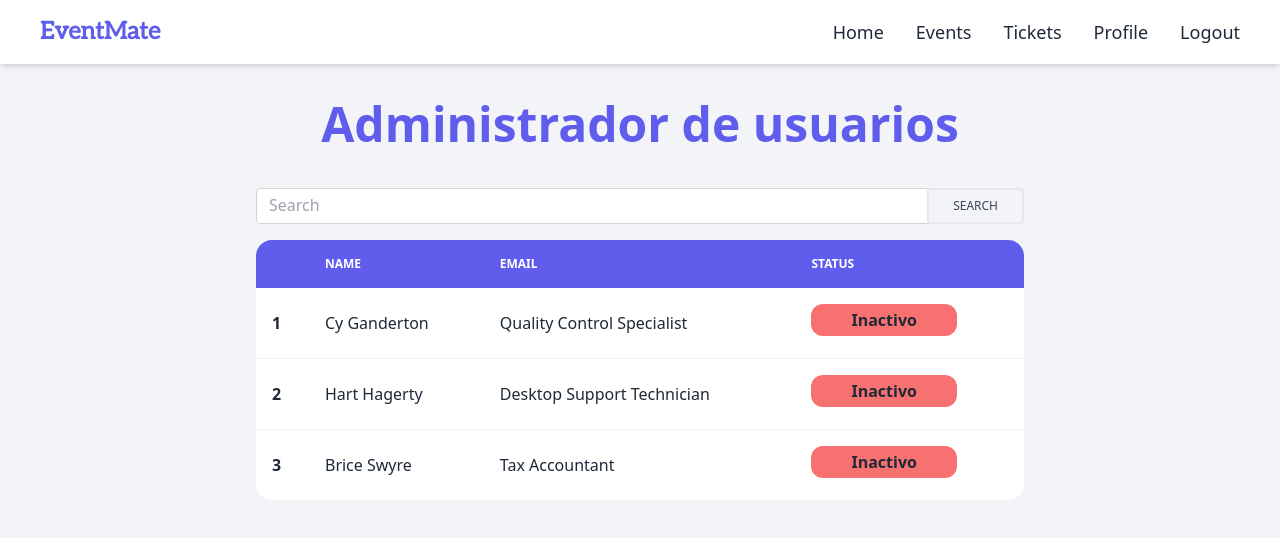
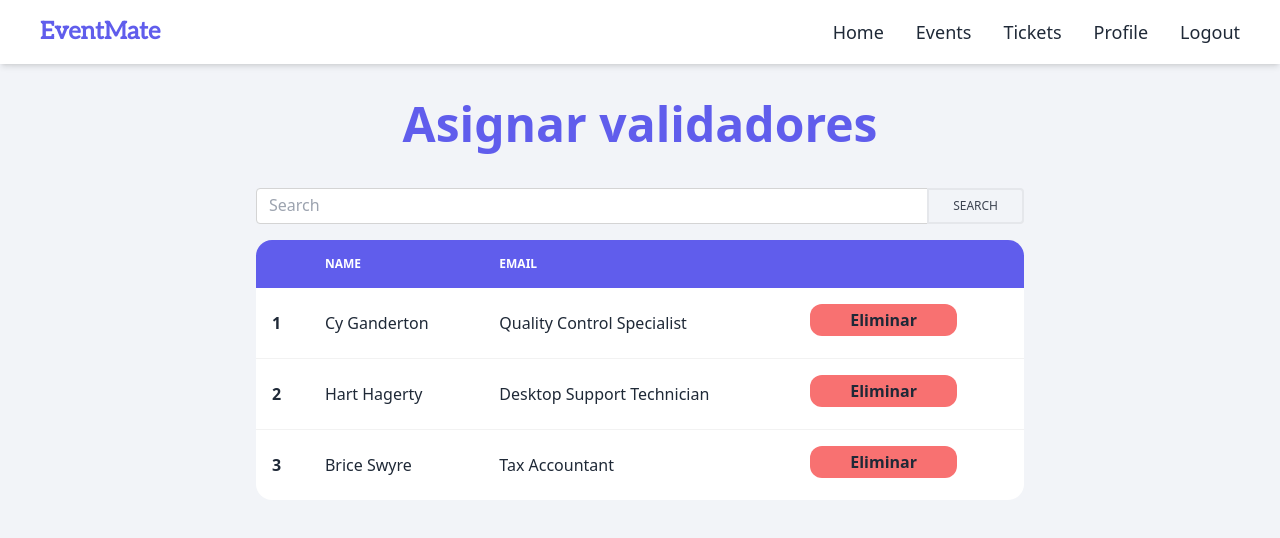
Before and after one commit to fmel025/test-deploy, a React (Vite) app in the folder Client/: page /manage_scanners in a window 1280 px wide. Shown: the top 538 px of the page. Built offline with nearby package versions, Linux system fonts and the light colour scheme.

Commit message:
:lipstick: Add Manage Scanners view
Added view for manage scanners for employees

Co-authored-by: Christopher Calderon 00069920@uca.edu.sv

```diff
--- a/Client/src/components/AuthorizationsTable/AuthorizationsTable.jsx
+++ b/Client/src/components/AuthorizationsTable/AuthorizationsTable.jsx
@@ -1,6 +1,6 @@
 import AuthorizationControl from "../AuthorizationControl/AuthorizationControl";
 
-export default function UserStatusTable() {
+export default function AuthorizationsTable() {
     return (
         <div className="overflow-x-auto w-4/6">
         <table className="table w-full">
--- /dev/null
+++ b/Client/src/components/ScannersTable/ScannersTable.jsx
@@ -0,0 +1,58 @@
+export default function ScannersTable() {
+    return (
+        <div className="overflow-x-auto w-3/5">
+        <table className="table w-full">
+          {/* head */}
+          <thead>
+            <tr >
+              <th className="bg-main"></th>
+              <th className="bg-main text-white">Name</th>
+              <th className="bg-main text-white">Email</th>
+              <th className="bg-main text-white" ></th>
+            </tr>
+          </thead>
+          <tbody>
+            {/* row 1 */}
+            <tr>
+              <th>1</th>
+              <td>Cy Ganderton</td>
+              <td>Quality Control Specialist</td>
+              <td>
+                <label className="swap">
+                <input type="checkbox" />
+                <div className="bg-green-400 flex justify-center rounded-xl font-bold px-10 py-1 swap-on">Añadir</div>
+                <div className="bg-red-400 flex justify-center rounded-xl font-bold px-10 py-1 swap-off">Eliminar</div>
+                </label>
+              </td>
+            </tr>
+            {/* row 2 */}
+            <tr className="">
+              <th>2</th>
+              <td>Hart Hagerty</td>
+              <td>Desktop Support Technician</td>
+              <td>
+              <label className="swap">
+                <input type="checkbox" />
+                <div className="bg-green-400 flex justify-center rounded-xl font-bold px-10 py-1 swap-on">Añadir</div>
+                <div className="bg-red-400 flex justify-center rounded-xl font-bold px-10 py-1 swap-off">Eliminar</div>
+                </label>
+              </td>
+            </tr>
+            {/* row 3 */}
+            <tr>
+              <th>3</th>
+              <td>Brice Swyre</td>
+              <td>Tax Accountant</td>
+              <td>
+              <label className="swap">
+                <input type="checkbox" />
+                <div className="bg-green-400 flex justify-center rounded-xl font-bold px-10 py-1 swap-on">Añadir</div>
+                <div className="bg-red-400 flex justify-center rounded-xl font-bold px-10 py-1 swap-off">Eliminar</div>
+                </label>
+              </td>
+            </tr>
+          </tbody>
+        </table>
+      </div>
+        );
+  }
--- a/Client/src/pages/ManageScanners/ManageScanners.jsx
+++ b/Client/src/pages/ManageScanners/ManageScanners.jsx
@@ -1,15 +1,14 @@
 import Layout from "../../components/Layout/Layout"
 import SearchBar from "../../components/SearchBar/SearchBar"
-import UserStatusTable from "../../components/UserStatusTable/UserStatusTable"
-
+import ScannersTable from "../../components/ScannersTable/ScannersTable"
 
 function ManageScanners() {
 
     return (
         <Layout>
-          <h1 className="text-5xl font-bold text-main mt-5 mb-10">Administrador de usuarios</h1>
+          <h1 className="text-5xl font-bold text-main mt-5 mb-10">Asignar validadores</h1>
           <SearchBar/>
-          <UserStatusTable/>
+          <ScannersTable />
 
         </Layout>
     )
```
